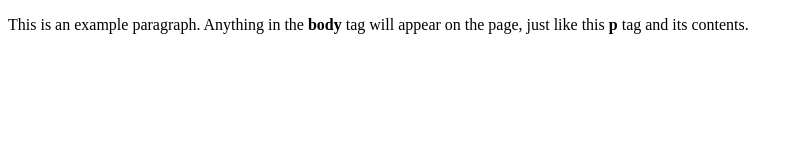
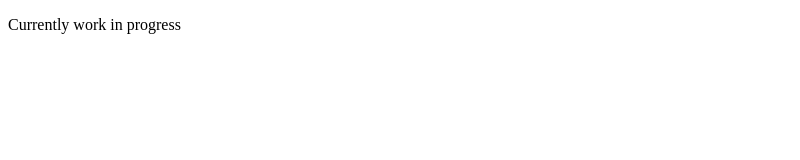
Before and after one commit to ankitaluthra1/BullsAndCows, a plain HTML site: page index.html in a window 1280 px wide. Shown: the whole page, without its empty margins (0-800 px from the left). Drawn offline with Linux system fonts and the light colour scheme.

Commit message:
updates index.html

```diff
--- a/index.html
+++ b/index.html
@@ -1,9 +1,9 @@
 <!doctype html>
 <html>
   <head>
-    <title>This is the title of the webpage!</title>
+    <title>This is the title of the Bulls And Cows!</title>
   </head>
   <body>
-    <p>This is an example paragraph. Anything in the <strong>body</strong> tag will appear on the page, just like this <strong>p</strong> tag and its contents.</p>
+    <p>Currently work in progress</p>
   </body>
 </html>
```
